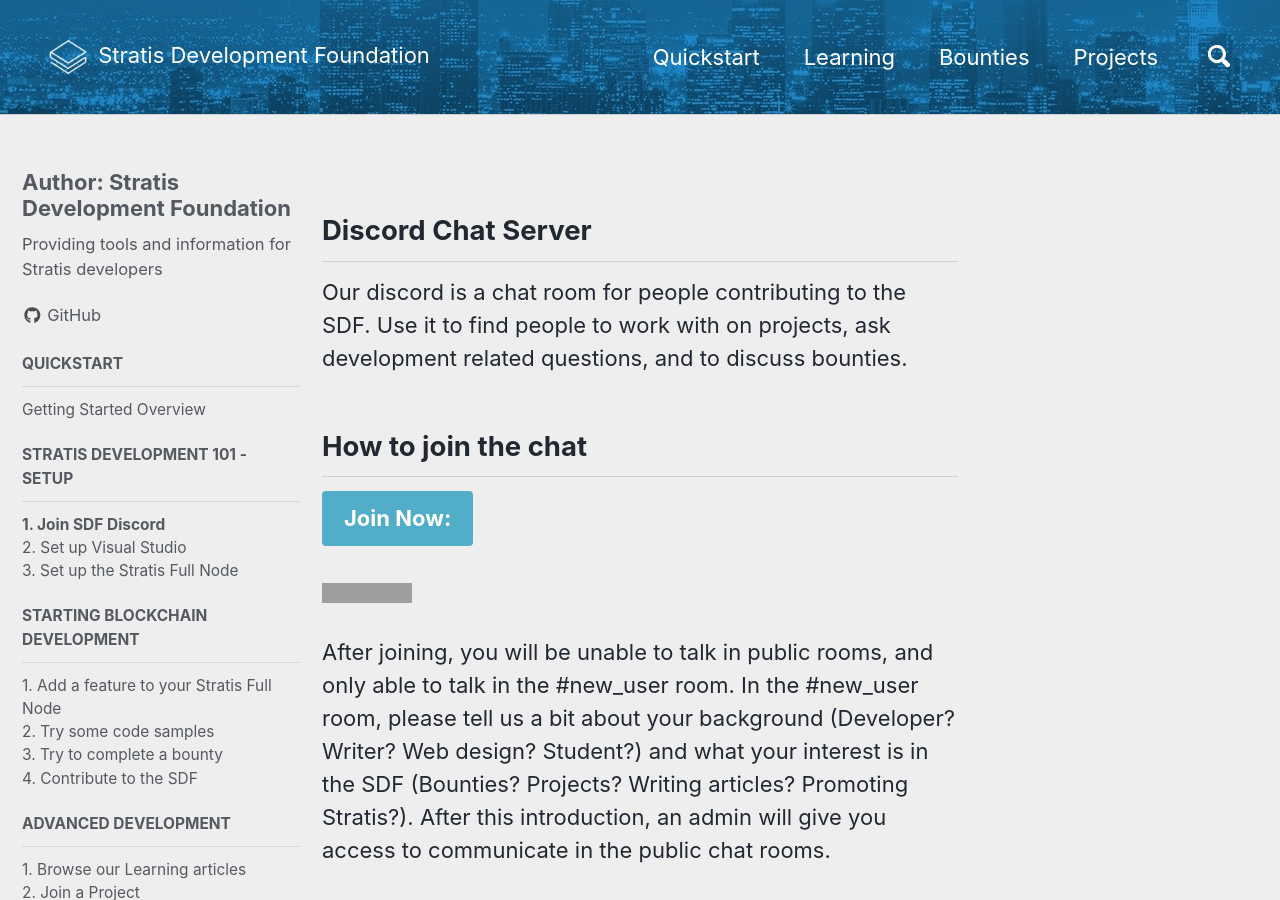
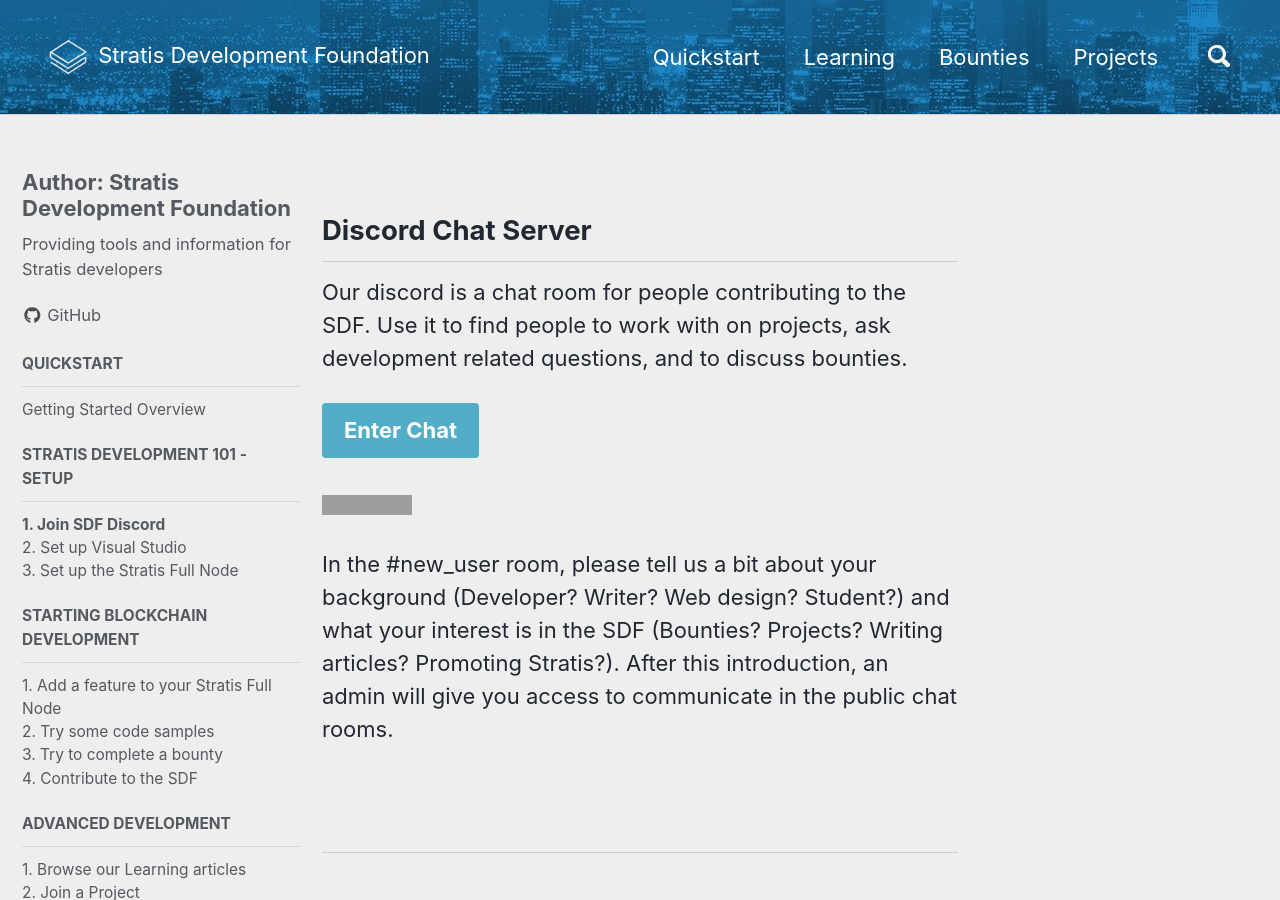
Before and after one commit to StratisDevelopmentFoundation/StratisDevelopmentFoundation.github.io, a Jekyll site: the page built from _pages/discord.md, in a window 1280 px wide and 900 px high. Built offline with Jekyll 4.4.1, drawn with Linux system fonts in a browser that asks for light colours; nearby versions of some CDN libraries; grey boxes are pictures that could not be loaded.

```diff
--- a/_config.yml
+++ b/_config.yml
@@ -76,7 +76,7 @@
 
 # Social Sharing
 twitter:
-  username               :
+  username               : "StratisDF"
 facebook:
   username               :
   app_id                 :
--- a/_pages/discord.md
+++ b/_pages/discord.md
@@ -8,9 +8,8 @@
 
 Our discord is a chat room for people contributing to the SDF. Use it to find people to work with on projects, ask development related questions, and to discuss bounties.
 
-## How to join the chat
-Join Now:
+Enter Chat
 {: .btn .btn--info}
 [![Discord](https://img.shields.io/discord/369453192246853633.svg?style=for-the-badge)](https://discord.gg/99EX7d4)
 
-After joining, you will be unable to talk in public rooms, and only able to talk in the #new_user room. In the #new_user room, please tell us a bit about your background (Developer? Writer? Web design? Student?) and what your interest is in the SDF (Bounties? Projects? Writing articles? Promoting Stratis?). After this introduction, an admin will give you access to communicate in the public chat rooms.
+In the #new_user room, please tell us a bit about your background (Developer? Writer? Web design? Student?) and what your interest is in the SDF (Bounties? Projects? Writing articles? Promoting Stratis?). After this introduction, an admin will give you access to communicate in the public chat rooms.
```
Also changed, not shown: _posts/2018-04-25-azure-dev.md (+1 -1 lines).
